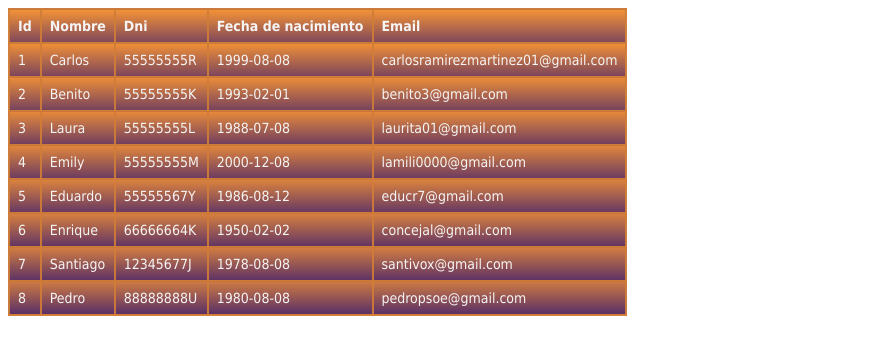
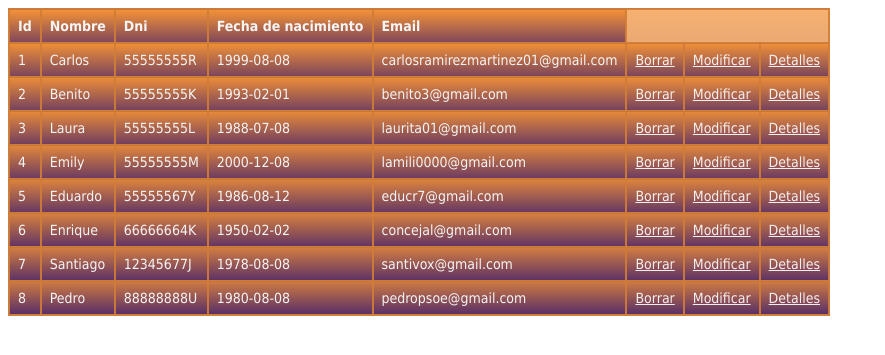
Before and after one commit to carlosramirezmartinez/BasicoFitApp, a PHP site: page /index.php in a window 1280 px wide. Shown: the top 355 px of the page, without its empty margins (0-885 px from the left). Run offline with PHP 8.4, Linux system fonts and the light colour scheme; data comes from the database, SQL or seed files in the repository.

Commit message:
Botones tabla

```diff
--- a/app/plantilla/principal.php
+++ b/app/plantilla/principal.php
@@ -47,6 +47,11 @@
             <td><?= $cli->DNI ?></td>
             <td><?= $cli->fecha_nacimiento?></td>
             <td><?= $cli->email ?></td>
+            <!--Borrar intentar boton de confirmado por seguridad-->
+            <td><a href="#" onclick="confirmarBorrar('<?= $cli->nombre . "','" . $cli->id . "'" ?>);">Borrar</a></td>
+            <td><a href="<?= $auto ?>?orden=Modificar&codigo=<?= $cli->id ?>">Modificar</a></td>
+            <td><a href="<?= $auto ?>?orden=Detalles&codigo=<?= $cli->id ?>">Detalles</a></td>
+
     </tr>
 		<!--<div class="card" style="width: 18rem;"></div>
 			<div class="imagenes"></div>-->
```
